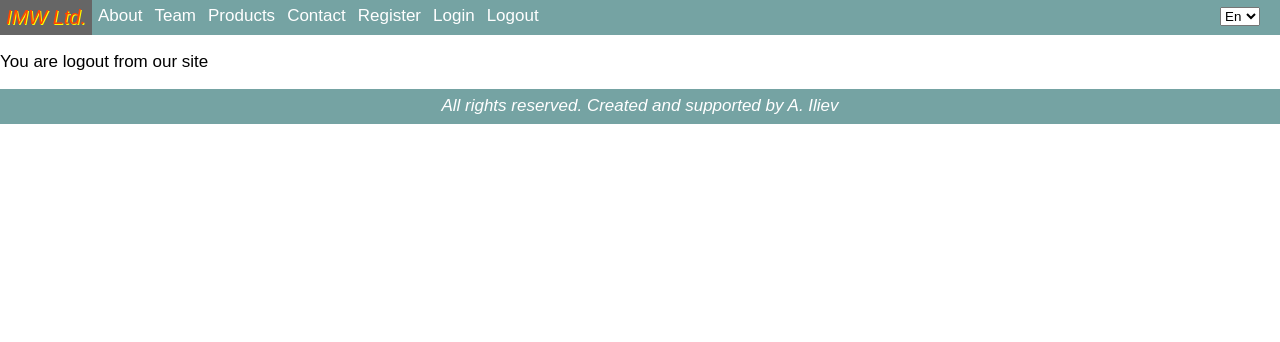
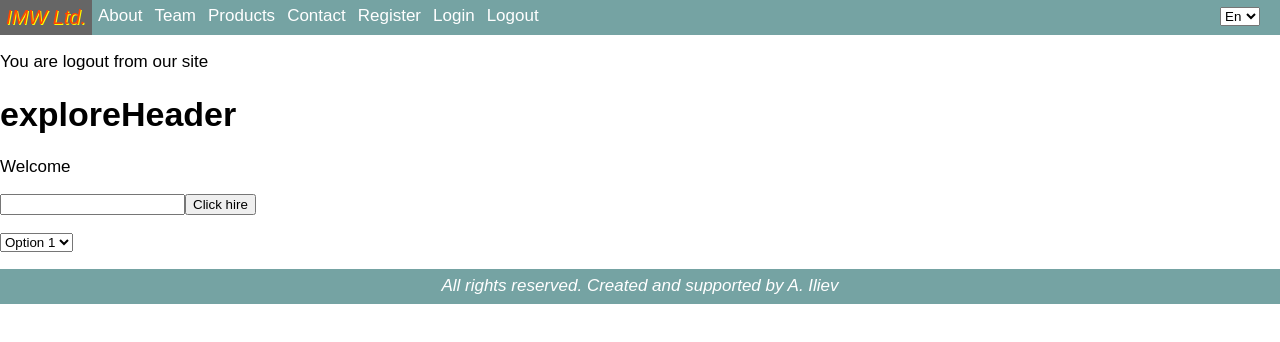
Before and after one commit to AleksandarIliev/IMW, a React (Create React App) app: page /logout in a window 1280 px wide. Shown: the top 342 px of the page. Built offline with nearby package versions, Linux system fonts and the light colour scheme.

Commit message:
Create content file and try to fix LanguageContext

```diff
--- a/src/App.js
+++ b/src/App.js
@@ -13,6 +13,7 @@ import { Routes, Route } from "react-router-dom";
 import { useState, useEffect } from "react";
 import { LanguageProvider } from "./Components/Context/LanguageContext";
 import LangSelector from "./Components/LangBtn/LangSelector";
+import Content from './Components/Content/Content';
 
 function App() {
     const [width, setWidth] = useState(0);
@@ -41,6 +42,7 @@ function App() {
                 <Route path="/login" element={<Login />} />
                 <Route path="/logout" element={<Logout />} />
             </Routes>
+            <Content />
             <Footer />
         </LanguageProvider>
     )
--- /dev/null
+++ b/src/Components/Content/Content.js
@@ -0,0 +1,46 @@
+import { useState, useContext } from "react";
+import { Text, LanguageContext } from "../Context/LanguageContext";
+
+const selectOption = ["option1", "option2", "option3"];
+
+export default function Content() {
+    const [clickText, setClickText] = useState();
+    const [selectedOption, setSelectedOption] = useState();
+    const { dictionary } = useContext(LanguageContext);
+
+    const handleClick = () => {
+        setClickText(<Text tid="buttonClicked" />);
+    }
+
+    const handleOptionChange = e => {
+        setSelectedOption(e.target.value);
+    }
+
+    return (
+        <div>
+            <h1><Text tid="exploreHeader" /></h1>
+            <p><Text tid="welcomeDescription" /></p>
+
+            <div>
+                <input type="text" placeholder={dictionary.enterText} />
+                <button onClick={handleClick}>
+                    <Text tid="clickMe" />
+                </button>
+                <p>{clickText}</p>
+            </div>
+
+            <div>
+                <select
+                    onChange={handleOptionChange}
+                    value={selectedOption}
+                >
+                    {selectOption.map(option => (
+                        <option key={option} value={option}>
+                            {dictionary[option]}
+                        </option>
+                    ))}
+                </select>
+            </div>
+        </div>
+    )
+}
--- a/src/Languages/bg.json
+++ b/src/Languages/bg.json
@@ -1,9 +1,16 @@
 {
-    "About": "За нас",
-    "Team": "Екип",
-    "Products": "Продукти",
-    "Contact": "Контакти",
-    "Register": "Регистрация",
-    "Login": "Вход",
-    "Logout": "Изход"
+    "about": "За нас",
+    "team": "Екип",
+    "products": "Продукти",
+    "contact": "Контакти",
+    "register": "Регистрация",
+    "login": "Вход",
+    "logout": "Изход",
+    "option1": "Опция 1",
+    "option2": "Опция 2",
+    "option3": "Опция 3",
+    "exploreHeader": "Разглеждане",
+    "welcomeDescription": "Добре дошли!!!",
+    "clickMe": "Кликни тук",
+    "buttonClicked": "натиснал си бутона"
 }
--- a/src/Languages/de.json
+++ b/src/Languages/de.json
@@ -1,9 +1,16 @@
 {
-    "About": "Über uns",
-    "Team": "Team",
-    "Products": "Produkte",
-    "Contact": "Kontakt",
-    "Register": "Anmeldung",
-    "Login": "Eingang",
-    "Logout": "Ausgang"
+    "about": "Über uns",
+    "team": "Team",
+    "products": "Produkte",
+    "contact": "Kontakt",
+    "register": "Anmeldung",
+    "login": "Eingang",
+    "logout": "Ausgang",
+    "option1": "Möglichkeit 1",
+    "option2": "Möglichkeit 2",
+    "option3": "Möglichkeit 3",
+    "exploreHeader": "Rücksichtnahme",
+    "welcomeDescription": "Willkomenn!!!",
+    "clickMe": "Klick mich",
+    "buttonClicked": "die Taste wird gedrückt"
 }
--- a/src/Languages/en.json
+++ b/src/Languages/en.json
@@ -1,9 +1,16 @@
 {
-    "About": "About",
-    "Team": "Team",
-    "Products": "Product",
-    "Contact": "Contact",
-    "Register": "Register",
-    "Login": "Login",
-    "Logout": "Logout"
+    "about": "About",
+    "team": "Team",
+    "products": "Product",
+    "contact": "Contact",
+    "register": "Register",
+    "login": "Login",
+    "logout": "Logout",
+    "option1": "Option 1",
+    "option2": "Option 2",
+    "option3": "Option 3",
+    "exploreHeader": "exploreHeader",
+    "welcomeDescription": "Welcome",
+    "clickMe": "Click hire",
+    "buttonClicked": "button is clicked"
 }
```
